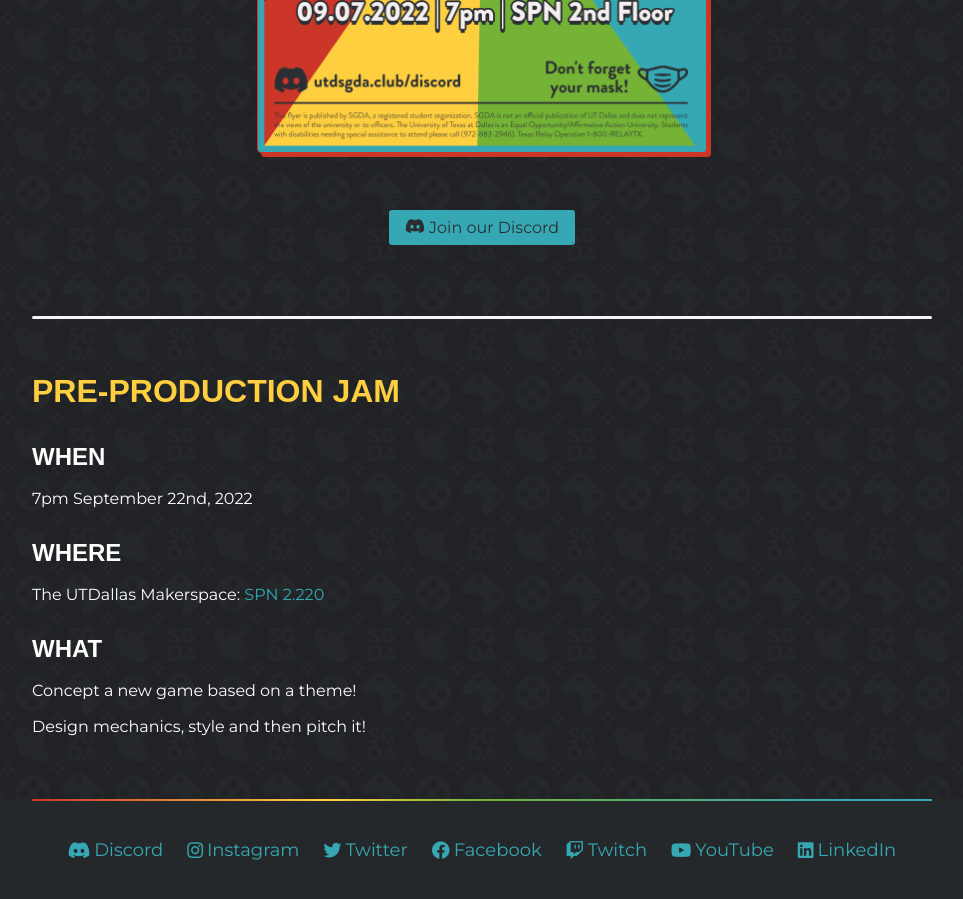
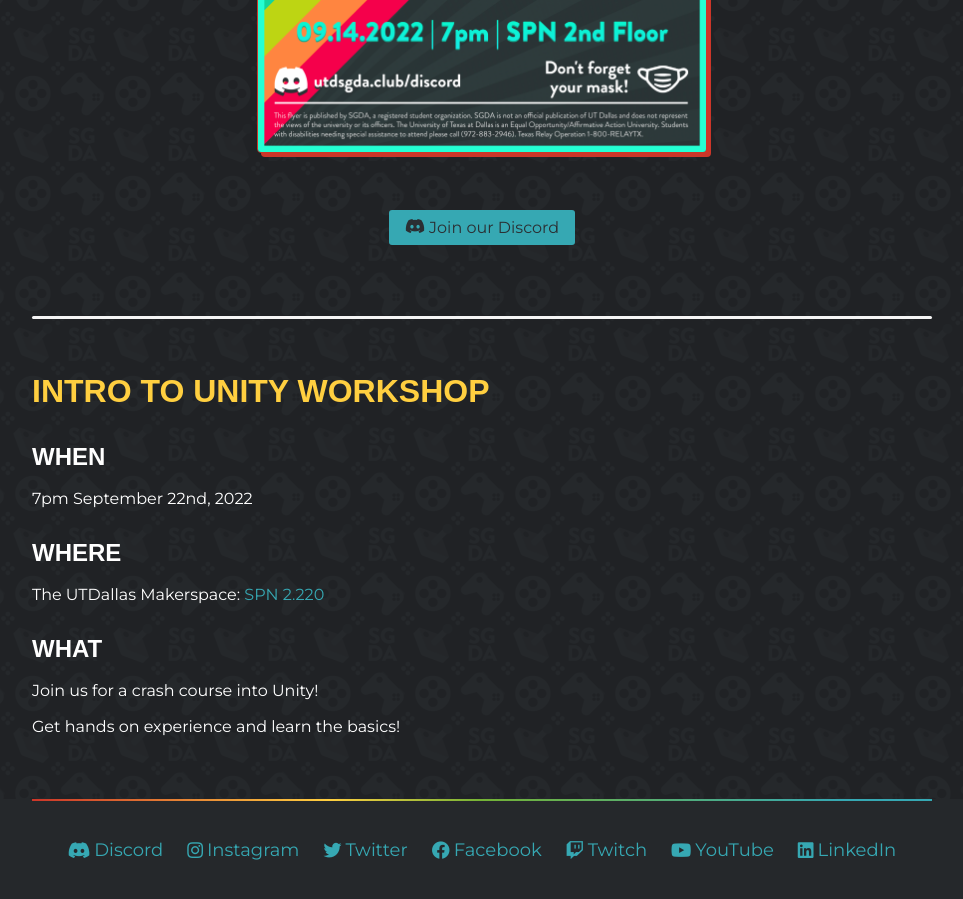
Before and after one commit to utd-sgda/utd-sgda.github.io, a Jekyll site: the page built from _pages/events.md, in a window 1280 px wide and 900 px high, scrolled down 1157 px. Shown: the whole window, without its empty margins (158-1121 px from the left). Built offline with Jekyll 4.4.1, drawn with Linux system fonts in a browser that asks for light colours; some web fonts are replaced; comment, search, counter and statistics services are not loaded.

Commit message:
update: next event :calendar:

```diff
--- a/_data/events.yml
+++ b/_data/events.yml
@@ -11,14 +11,14 @@
 #   what (str):               Additional info about what is happening at this event.
 
 show-next-event: true
-poster: 2022/09-06-22-preProJam.png
-title: Pre-Production Jam
+poster: 2022/09-14-22-introToUnity.png
+title: Intro to Unity Workshop
 when: >
   7pm September 22nd, 2022
 where: >
   The UTDallas Makerspace: [SPN 2.220](https://map.concept3d.com/?id=1772#!m/550572)
 what: >
-  Concept a new game based on a theme!
+  Join us for a crash course into Unity!
 
 
-  Design mechanics, style and then pitch it!
+  Get hands on experience and learn the basics!
--- a/_includes/poster.html
+++ b/_includes/poster.html
@@ -1,5 +1,5 @@
 <div class="text-center mt-8">
     <figure class="mx-auto sm:w-max-1/2">
-       <img class="card border-radius-md overflow-hidden" src="/assets/images/posters/{{ include.image }}">
+       <img class="card border-radius-md overflow-hidden" src="/assets/images/posters/{{ include.image }}" alt="This is the event's poster. Please look below for that information typed out!">
     </figure>
  </div>
```
Also changed, not shown: assets/images/posters/2022/09-14-22-introToUnity.png (added).
